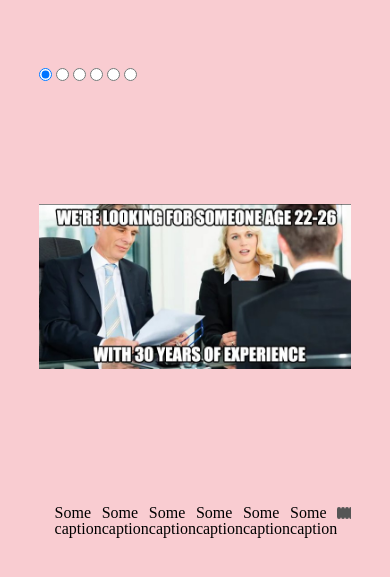
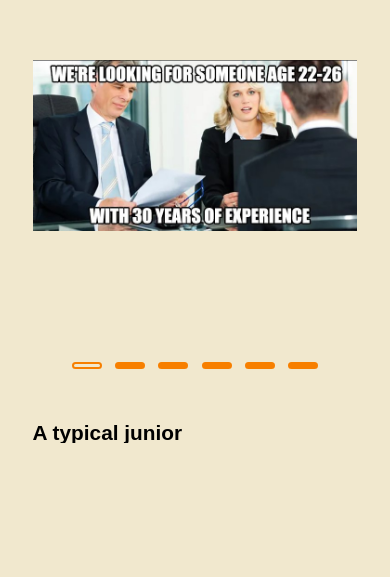
Before and after one commit to foxtrotkilomike/cssMemSlider, a plain HTML site: page cssMemSlider/index.html in a window 390 px wide. Shown: the part 101-678 px from the top of the page. Drawn offline with Linux system fonts and the light colour scheme.

Commit message:
feat: rewrite style & add interactivity Sun 15-05-22  1:07:31 PM

```diff
--- a/cssMemSlider/index.html
+++ b/cssMemSlider/index.html
@@ -43,33 +43,35 @@
         </div>
       </div>
       <div class="silder__footer">
-        <div class="slider__caption">
-          <p>Some caption</p>
-          <p>Some caption</p>
-          <p>Some caption</p>
-          <p>Some caption</p>
-          <p>Some caption</p>
-          <p>Some caption</p>
+        <div class="caption__container">
+          <div class="caption__wrapper">
+            <p class="caption__item">A typical junior</p>
+            <p class="caption__item">Really enjoyed this task!</p>
+            <p class="caption__item">FE is AwEsOmE</p>
+            <p class="caption__item">The choice is obvious!</p>
+            <p class="caption__item">The pace is thrilling...</p>
+            <p class="caption__item">All about CSS</p>
+          </div>
         </div>
         <div class="slider__controls">
-          <div class="control-wrapper">
-            <label for="radio-1" id="label-1"></label>
-          </div>
-          <div class="control-wrapper">
-            <label for="radio-2"></label>
-          </div>
-          <div class="control-wrapper">
-            <label for="radio-3"></label>
-          </div>
-          <div class="control-wrapper">
-            <label for="radio-4"></label>
-          </div>
-          <div class="control-wrapper">
-            <label for="radio-5"></label>
-          </div>
-          <div class="control-wrapper">
-            <label for="radio-6"></label>
-          </div>
+          <label class="controls__wrapper" for="radio-1" id="label-1">
+            <div class="control"></div>
+          </label>
+          <label class="controls__wrapper" for="radio-2">
+            <div class="control"></div>
+          </label>
+          <label class="controls__wrapper" for="radio-3">
+            <div class="control"></div>
+          </label>
+          <label class="controls__wrapper" for="radio-4">
+            <div class="control"></div>
+          </label>
+          <label class="controls__wrapper" for="radio-5">
+            <div class="control"></div>
+          </label>
+          <label class="controls__wrapper" for="radio-6">
+            <div class="control"></div>
+          </label>
         </div>
       </div>
     </article>
--- a/cssMemSlider/reset.css
+++ b/cssMemSlider/reset.css
@@ -15,10 +15,12 @@ h6 {
   font-weight: inherit;
   font-size: inherit;
 }
+p {
+  margin: 0;
+}
 body,
 html {
   height: 100%;
   line-height: 1;
-  font-size: 16px;
   color: #000;
 }
--- a/cssMemSlider/style.css
+++ b/cssMemSlider/style.css
@@ -1,24 +1,44 @@
+:root {
+  --background-color: #ebdeb7ad;
+  --slider-rich: #f77f00;
+  --slider-light: #f2ba7e;
+}
+
 body {
-  background-color: #f9ccd1;
+  background-color: var(--background-color);
+  font-family: sans-serif;
+  font-size: 1.3em;
+  font-weight: 600;
 }
 
 ._container {
   min-height: 100%;
   overflow: hidden;
-  max-width: 80vw;
+  max-width: 85vw;
   margin: 0 auto;
 }
 
+@media (min-width: 820px) {
+  ._container {
+    max-width: 34em;
+  }
+}
+
 .meme-silder {
-  height: 60vh;
-  margin-top: 20vh;
+  margin-top: 10vh;
+  border-radius: 0.5em;
+}
+
+.meme-silder input {
+  display: block;
+  height: 0;
 }
 
 .slider__image-container {
   display: flex;
-  height: 80%;
   width: 600%;
   overflow: hidden;
+  transition: margin 0.1s ease-out;
 }
 
 .container__img {
@@ -26,30 +46,88 @@ body {
   justify-content: center;
   align-items: center;
   width: calc(100% / 6);
-  height: 100%;
 }
 
 .container__img img {
-  max-width: 100%;
-  max-height: 100%;
+  width: 98%;
 }
 
 .silder__footer {
   display: flex;
   justify-content: space-between;
-  padding: 0 5%;
-  height: 3em;
+  width: 98%;
+  padding-top: 3%;
+  margin: 0 auto;
 }
 
-.slider__caption {
+@media (max-width: 640px) {
+  .silder__footer {
+    flex-direction: column-reverse;
+    padding-top: 0;
+  }
+}
+
+.caption__container {
+  width: 40%;
+  overflow: hidden;
+}
+
+@media (max-width: 640px) {
+  .caption__container {
+    width: 100%;
+  }
+}
+
+.caption__wrapper {
   display: flex;
+  width: 600%;
+  transition: margin 0.1s ease-out;
+}
+
+.caption__item {
+  width: calc(100% / 6);
+}
+
+#radio-1:checked ~ .silder__footer .caption__container .caption__wrapper {
+  margin-left: 0;
+}
+
+#radio-2:checked ~ .silder__footer .caption__container .caption__wrapper {
+  margin-left: -100%;
+}
+
+#radio-3:checked ~ .silder__footer .caption__container .caption__wrapper {
+  margin-left: -200%;
+}
+
+#radio-4:checked ~ .silder__footer .caption__container .caption__wrapper {
+  margin-left: -300%;
+}
+
+#radio-5:checked ~ .silder__footer .caption__container .caption__wrapper {
+  margin-left: -400%;
+}
+
+#radio-6:checked ~ .silder__footer .caption__container .caption__wrapper {
+  margin-left: -500%;
 }
 
 .slider__controls {
   display: flex;
-  width: 30%;
+  width: 40%;
+  height: 1.5em;
+  justify-content: center;
 }
-.control-wrapper {
+
+@media (max-width: 640px) {
+  .slider__controls {
+    width: 80%;
+    margin: 0 auto;
+    padding: 2em 0;
+  }
+}
+
+.controls__wrapper {
   display: flex;
   align-items: center;
   justify-content: center;
@@ -57,21 +135,73 @@ body {
   height: 100%;
 }
 
-.control-wrapper:hover {
+.controls__wrapper:hover {
   cursor: pointer;
 }
 
-.control-wrapper label {
+.control {
   cursor: pointer;
   width: 60%;
-  height: 15%;
-  border: 2px solid #555;
-  border-radius: 0.2rem;
-  background-color: #555;
+  height: 10%;
+  border: 0.1em solid var(--slider-rich);
+  border-radius: 0.4rem;
+  background-color: var(--slider-rich);
   transition: all 0.3s;
 }
 
-.control-wrapper:hover label {
-  border: 2px solid #888;
-  background-color: #888;
+.controls__wrapper:hover .control {
+  border-color: var(--slider-light);
+  background-color: var(--slider-light);
 }
+
+#radio-1:checked
+  ~ .silder__footer
+  .slider__controls
+  .controls__wrapper:nth-child(1)
+  .control,
+#radio-2:checked
+  ~ .silder__footer
+  .slider__controls
+  .controls__wrapper:nth-child(2)
+  .control,
+#radio-3:checked
+  ~ .silder__footer
+  .slider__controls
+  .controls__wrapper:nth-child(3)
+  .control,
+#radio-4:checked
+  ~ .silder__footer
+  .slider__controls
+  .controls__wrapper:nth-child(4)
+  .control,
+#radio-5:checked
+  ~ .silder__footer
+  .slider__controls
+  .controls__wrapper:nth-child(5)
+  .control,
+#radio-6:checked
+  ~ .silder__footer
+  .slider__controls
+  .controls__wrapper:nth-child(6)
+  .control {
+  background-color: transparent;
+}
+
+#radio-1:checked ~ .slider__image-container {
+  margin-left: 0;
+}
+#radio-2:checked ~ .slider__image-container {
+  margin-left: -100%;
+}
+#radio-3:checked ~ .slider__image-container {
+  margin-left: -200%;
+}
+#radio-4:checked ~ .slider__image-container {
+  margin-left: -300%;
+}
+#radio-5:checked ~ .slider__image-container {
+  margin-left: -400%;
+}
+#radio-6:checked ~ .slider__image-container {
+  margin-left: -500%;
+}
```
